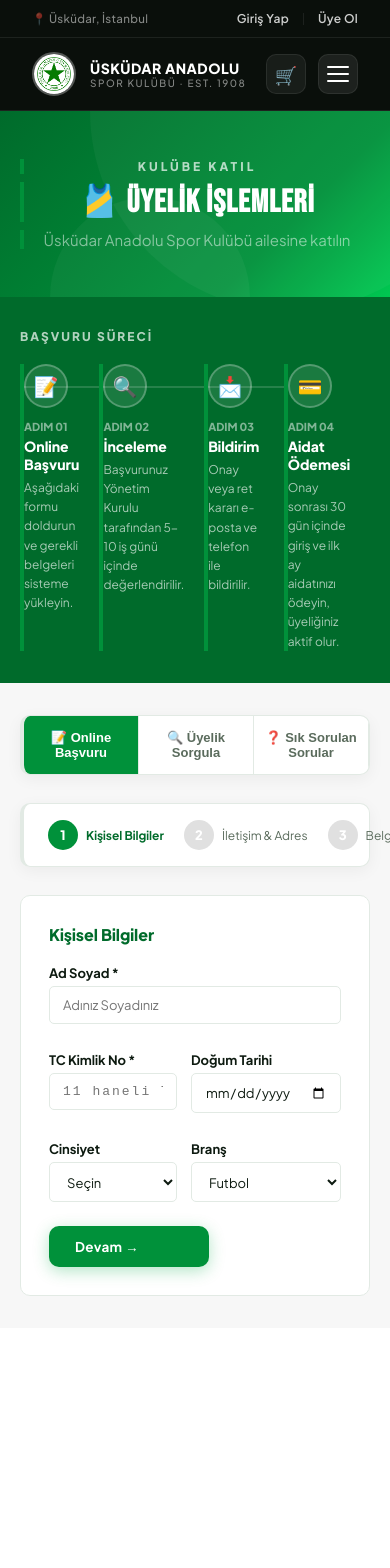
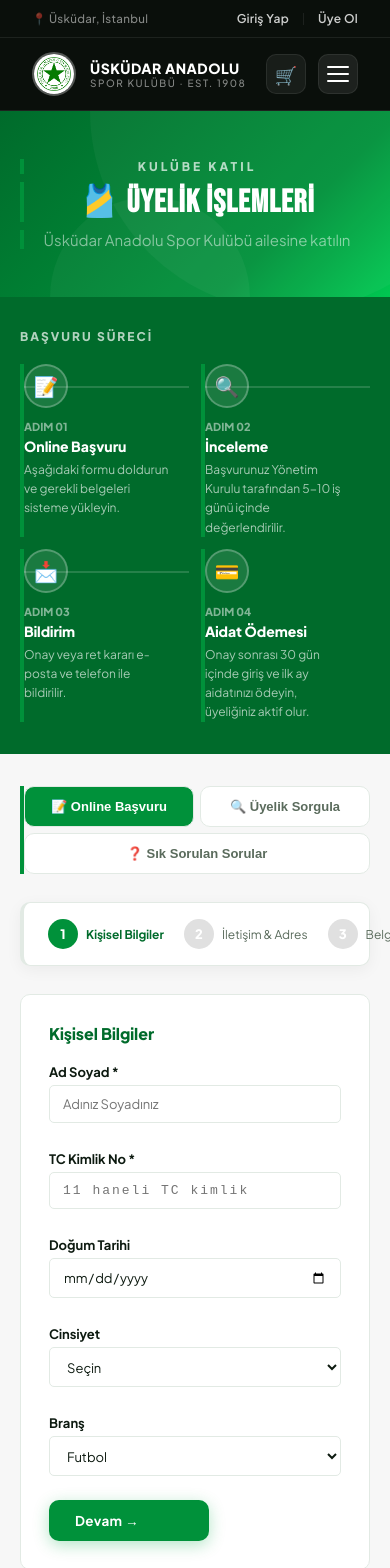
Before and after one commit to YusufCemSen1/uskudar-spor, a React (Vite) app: page /uyelik in a window 390 px wide. Shown: the top 1568 px of the page. Before the commit the page ends 1328 px from the top, so only its background shows below. Built offline with nearby package versions, Linux system fonts and the light colour scheme.

Commit message:
mobil üyelik sayfası taşma düzeltildi

```diff
--- a/src/pages/Membership.jsx
+++ b/src/pages/Membership.jsx
@@ -101,7 +101,7 @@
       <div style={{ background: 'var(--green-dark)', padding: '32px 20px' }}>
         <div style={{ maxWidth: 1100, margin: '0 auto' }}>
           <div style={{ color: 'rgba(255,255,255,.7)', fontSize: 12, fontWeight: 800, letterSpacing: 2, marginBottom: 20, textTransform: 'uppercase' }}>Başvuru Süreci</div>
-          <div style={{ display: 'grid', gridTemplateColumns: 'repeat(4,1fr)', gap: 0 }}>
+          <div style={{ display: 'grid', gridTemplateColumns: 'repeat(auto-fit,minmax(140px,1fr))', gap: 12 }}>
             {STEPS.map((s, i) => (
               <div key={s.num} className="anim-trackIn hover-lift" style={{ padding: '0 20px 0 0', position: 'relative', animationDelay: `${i*.1}s` }}>
                 {i < 3 && <div style={{ position: 'absolute', top: 22, right: 0, width: '100%', height: 2, background: 'rgba(255,255,255,.15)' }} />}
@@ -117,10 +117,10 @@
 
       <div style={{ maxWidth: 1100, margin: '0 auto', padding: '32px 20px' }}>
         {/* Sekmeler */}
-        <div className="anim-trackIn" style={{ display: 'flex', gap: 0, marginBottom: 28, background: '#fff', borderRadius: 10, overflow: 'hidden', border: '1px solid var(--border)', boxShadow:'0 4px 16px rgba(0,0,0,.05)' }}>
+        <div className="anim-trackIn" style={{ display: 'flex', gap: 6, marginBottom: 28, flexWrap: 'wrap' }}>
           {TABS.map(t => (
             <button key={t.key} onClick={() => setActiveTab(t.key)}
-              style={{ flex: 1, padding: '14px 8px', background: activeTab===t.key?'var(--green)':'transparent', color: activeTab===t.key?'#fff':'var(--text-muted)', border: 'none', fontWeight: 700, fontSize: 13, cursor: 'pointer', transition: 'all .2s', borderRight: '1px solid var(--border)' }}>
+              style={{ flex: '1 1 120px', padding: '12px 8px', background: activeTab===t.key?'var(--green)':'#fff', color: activeTab===t.key?'#fff':'var(--text-muted)', border: '1px solid var(--border)', borderRadius: 10, fontWeight: 700, fontSize: 13, cursor: 'pointer', transition: 'all .2s' }}>
               {t.label}
             </button>
           ))}
@@ -199,7 +199,7 @@
               {step === 1 && (
                 <div>
                   <div style={{ fontWeight: 800, fontSize: 16, color: 'var(--green-dark)', marginBottom: 20 }}>Kişisel Bilgiler</div>
-                  <div style={{ display: 'grid', gridTemplateColumns: '1fr 1fr', gap: 14 }}>
+                  <div style={{ display: 'grid', gridTemplateColumns: 'repeat(auto-fit,minmax(200px,1fr))', gap: 14 }}>
                     <div className="form-group" style={{ gridColumn: '1/-1' }}>
                       <label className="form-label">Ad Soyad *</label>
                       <input className="form-input" value={form.name} onChange={f('name')} placeholder="Adınız Soyadınız" />
@@ -239,7 +239,7 @@
               {step === 2 && (
                 <div>
                   <div style={{ fontWeight: 800, fontSize: 16, color: 'var(--green-dark)', marginBottom: 20 }}>İletişim & Adres Bilgileri</div>
-                  <div style={{ display: 'grid', gridTemplateColumns: '1fr 1fr', gap: 14 }}>
+                  <div style={{ display: 'grid', gridTemplateColumns: 'repeat(auto-fit,minmax(200px,1fr))', gap: 14 }}>
                     <div className="form-group">
                       <label className="form-label">Telefon *</label>
                       <input className="form-input" value={form.phone} onChange={f('phone')} placeholder="0 5XX XXX XX XX" />
@@ -303,7 +303,7 @@
               {step === 4 && (
                 <div>
                   <div style={{ fontWeight: 800, fontSize: 16, color: 'var(--green-dark)', marginBottom: 20 }}>Başvuru Özeti</div>
-                  <div style={{ display: 'grid', gridTemplateColumns: '1fr 1fr', gap: 12, marginBottom: 20 }}>
+                  <div style={{ display: 'grid', gridTemplateColumns: 'repeat(auto-fit,minmax(200px,1fr))', gap: 12, marginBottom: 20 }}>
                     {[
                       ['Ad Soyad', form.name],
                       ['TC Kimlik', form.tc],
```
Also changed, not shown: 2 other files (tests, documents, lock files or other folders).
